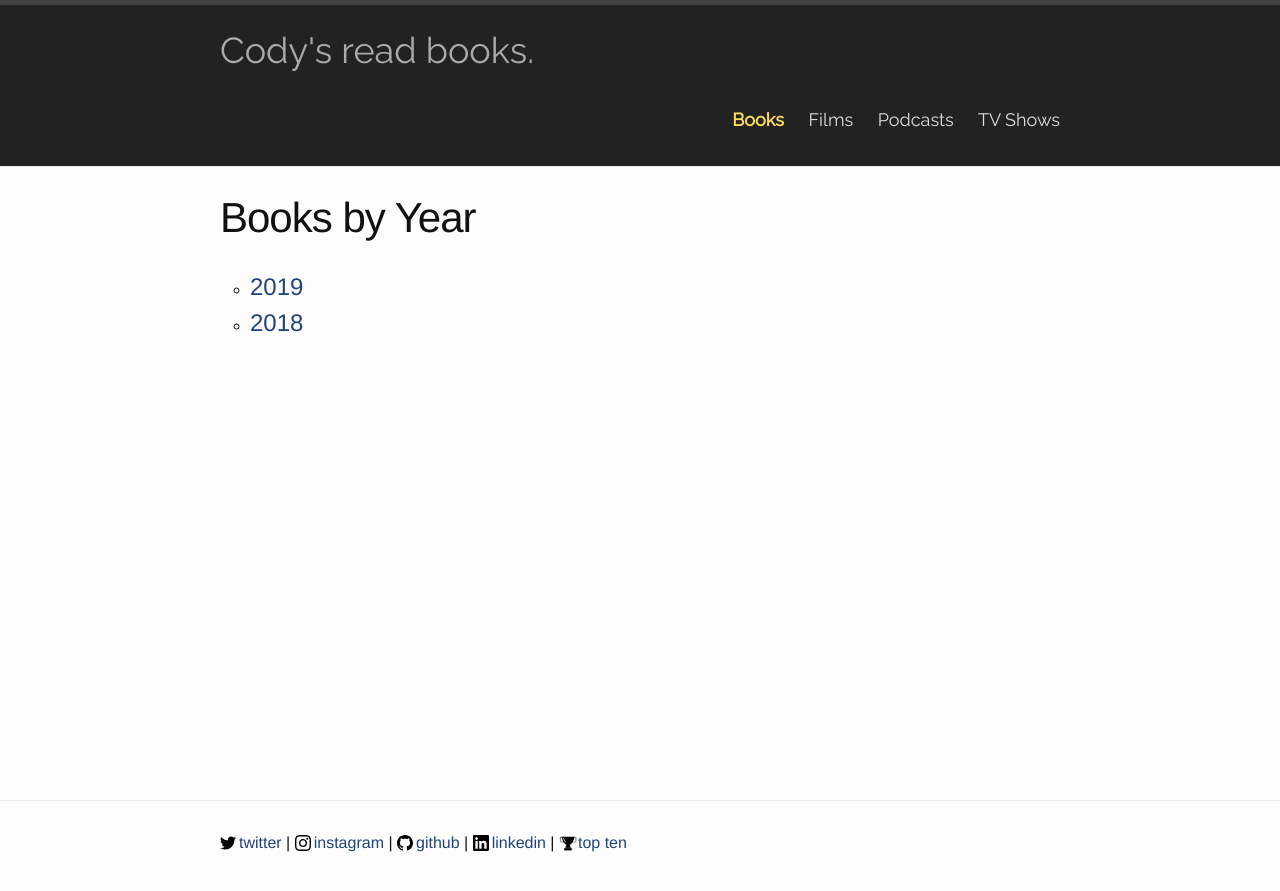
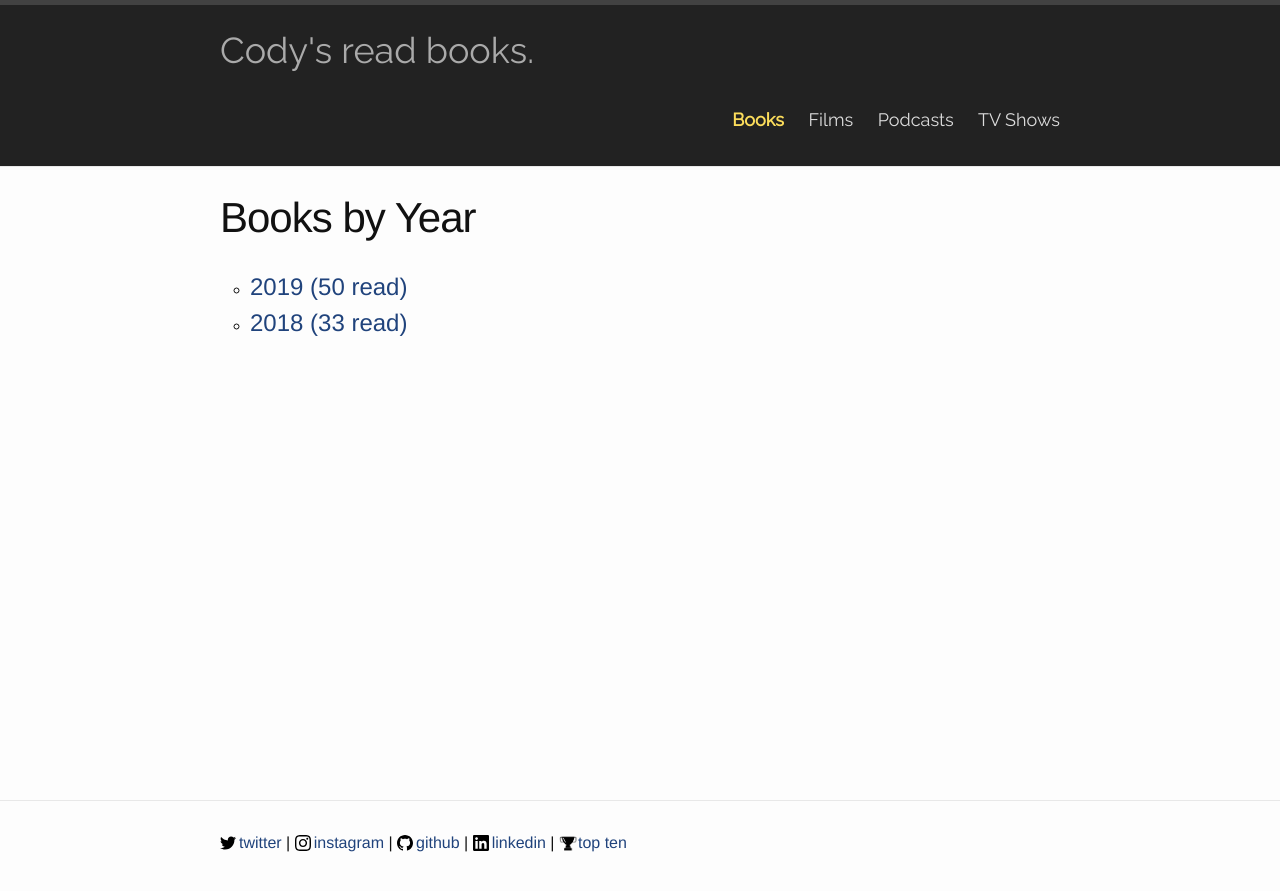
Before and after one commit to codydalerodgers/personal-blog, a Jekyll site: the page built from books/index.html, in a window 1280 px wide. Shown: the top 891 px of the page. Built offline with Jekyll 4.4.1, drawn with Linux system fonts in a browser that asks for light colours; some of the changed lines change nothing that is shown.

Commit message:
Adding code to get item count for the books tab

```diff
--- a/books/index.html
+++ b/books/index.html
@@ -6,7 +6,7 @@ permalink: /books/
 <div class="year-list">
     <ul>
     {% for year in site.books reversed %}
-        <li><a href="{{ year.url | prepend: site.baseurl }}" class="year-link">{{ year.short-title }}</a></li>
+        <li><a href="{{ year.url | prepend: site.baseurl }}" class="year-link">{{ year.short-title }} (<span class="item-count" data-url="{{ year.url | prepend: site.baseurl }}"></span> read)</a></li>
     {% endfor %}
     </ul>
 </div>
--- a/js/main.js
+++ b/js/main.js
@@ -43,6 +43,14 @@ function setRotatingHeader(text) {
     document.getElementById('rotating-header').getElementsByTagName('h1')[0].innerHTML = "Cody's " + text;
 }
 
+function setItemCount() {
+    Array.from(document.getElementsByClassName("item-count")).forEach(function(element) {
+        $.ajax({ url: element.getAttribute("data-url"), success: function(data) {
+            element.innerHTML = data.split("<code").length-1;
+        }});
+    });
+}
+
 window.onload = function() {
     // Selection based on page location
     var path = window.location.pathname;
@@ -84,4 +92,6 @@ window.onload = function() {
         css.innerHTML = ".txt-rotate > .wrap { border-right: 0.08em solid #666 }";
         document.body.appendChild(css);
     }
+
+    setItemCount();
 };
```
